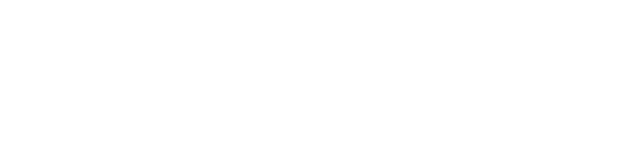
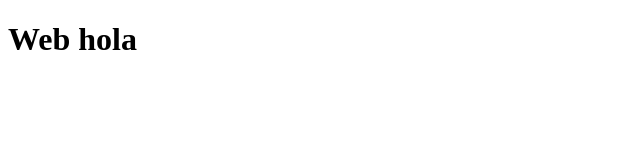
Before and after one commit to jtdessiner/web1, a plain HTML site: page index.html in a window 1280 px wide. Shown: the whole page, without its empty margins (0-640 px from the left). Drawn offline with Linux system fonts and the light colour scheme.

Commit message:
añadimos un h1

```diff
--- a/index.html
+++ b/index.html
@@ -6,6 +6,6 @@
     <title>Document</title>
 </head>
 <body>
-
+    <h1>Web hola</h1>
 </body>
 </html>
```
